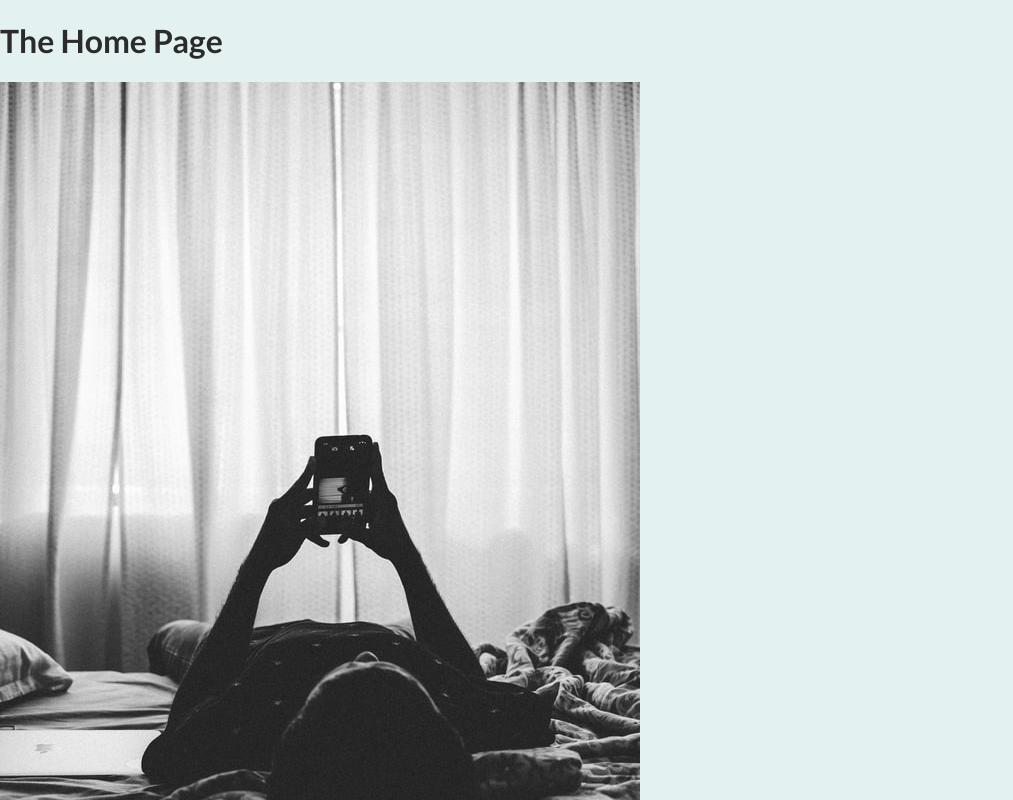
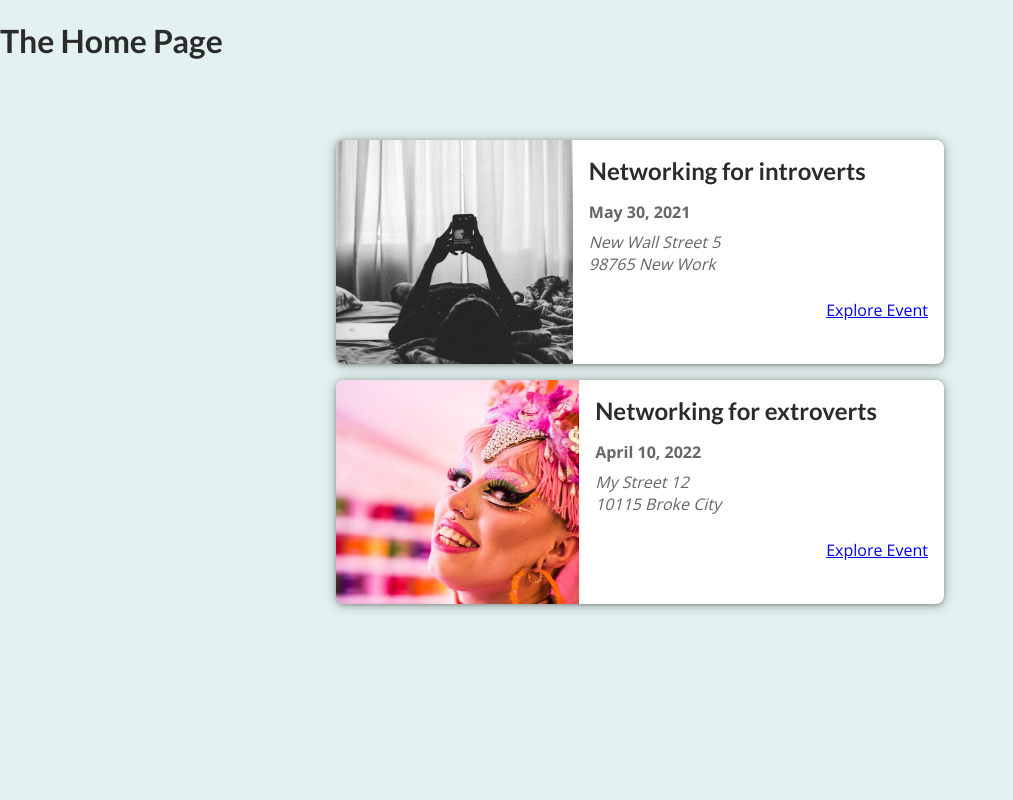
Before and after one commit to YuraMishin/NextEvents, a Next.js app: page / in a window 1280 px wide. Shown: the top 800 px of the page, without its empty margins (0-1013 px from the left). Built offline with nearby package versions, Linux system fonts and the light colour scheme.

Commit message:
Improved Styling Components. Closes #6

```diff
--- a/components/events/event-item.js
+++ b/components/events/event-item.js
@@ -1,7 +1,8 @@
 import Link from "next/link";
+import classes from './event-item.module.css';
 
 function EventItem(props) {
-    const { title, image, date, location, id } = props;
+    const {title, image, date, location, id} = props;
     const humanReadableDate = new Date(date).toLocaleDateString('en-US', {
         day: 'numeric',
         month: 'long',
@@ -11,19 +12,19 @@
     const exploreLink = `/events/${id}`;
 
     return (
-        <li>
+        <li className={classes.item}>
             <img src={'/' + image} alt={title}/>
-            <div>
-                <div>
+            <div className={classes.content}>
+                <div className={classes.summary}>
                     <h2>{title}</h2>
-                    <div>
+                    <div className={classes.date}>
                         <time>{humanReadableDate}</time>
                     </div>
-                    <div>
+                    <div className={classes.address}>
                         <address>{formattedAddress}</address>
                     </div>
                 </div>
-                <div>
+                <div className={classes.actions}>
                     <Link href={exploreLink}>Explore Event</Link>
                 </div>
             </div>
--- /dev/null
+++ b/components/events/event-item.module.css
@@ -0,0 +1,103 @@
+.item {
+  box-shadow: 0 1px 4px rgba(0, 0, 0, 0.3), 0 1px 12px 2px rgba(0, 0, 0, 0.2);
+  border-radius: 8px;
+  overflow: hidden;
+  background-color: white;
+  margin: 1rem;
+  display: flex;
+  flex-direction: column;
+  gap: 1rem;
+}
+
+.item img {
+  width: 100%;
+  object-fit: cover;
+  height: 10rem;
+}
+
+.content {
+  width: 100%;
+  padding: 0 1rem;
+  text-align: center;
+}
+
+.content h2 {
+  margin: 0.5rem 0;
+}
+
+.date,
+.address {
+  display: flex;
+  gap: 0.5rem;
+  align-items: center;
+}
+
+.date svg,
+.address svg {
+  width: 1.25rem;
+  height: 1.25rem;
+  color: #666666;
+}
+
+.content time {
+  color: #666666;
+  font-weight: bold;
+}
+
+.content address {
+  margin: 0.5rem 0;
+  color: #666666;
+  white-space: pre;
+}
+
+.actions {
+  display: flex;
+  flex-direction: column;
+  padding: 1rem;
+}
+
+.actions a {
+  display: block;
+}
+
+.actions a span {
+  vertical-align: middle;
+}
+
+.icon {
+  margin-left: 0.5rem;
+  display: inline-flex;
+  justify-content: center;
+  align-items: center;
+}
+
+.icon svg {
+  width: 1.25rem;
+  height: 1.25rem;
+}
+
+@media (min-width: 768px) {
+  .item {
+    flex-direction: row;
+  }
+
+  .item img {
+    width: 40%;
+    height: 14rem;
+  }
+
+  .content {
+    width: 60%;
+    padding: 0;
+    text-align: left;
+  }
+
+  .content h2 {
+    margin: 1rem 0;
+  }
+
+  .actions {
+    flex-direction: row;
+    justify-content: flex-end;
+  }
+}
--- a/components/events/event-list.js
+++ b/components/events/event-list.js
@@ -1,10 +1,11 @@
 import EventItem from "./event-item";
+import classes from './event-list.module.css';
 
 function EventList(props) {
     const {items} = props;
 
     return (
-        <ul>
+        <ul className={classes.list}>
             {items.map((event) => (
                 <EventItem
                     key={event.id}
--- /dev/null
+++ b/components/events/event-list.module.css
@@ -0,0 +1,5 @@
+.list {
+  width: 90%;
+  max-width: 40rem;
+  margin: 5rem auto;
+}
```
